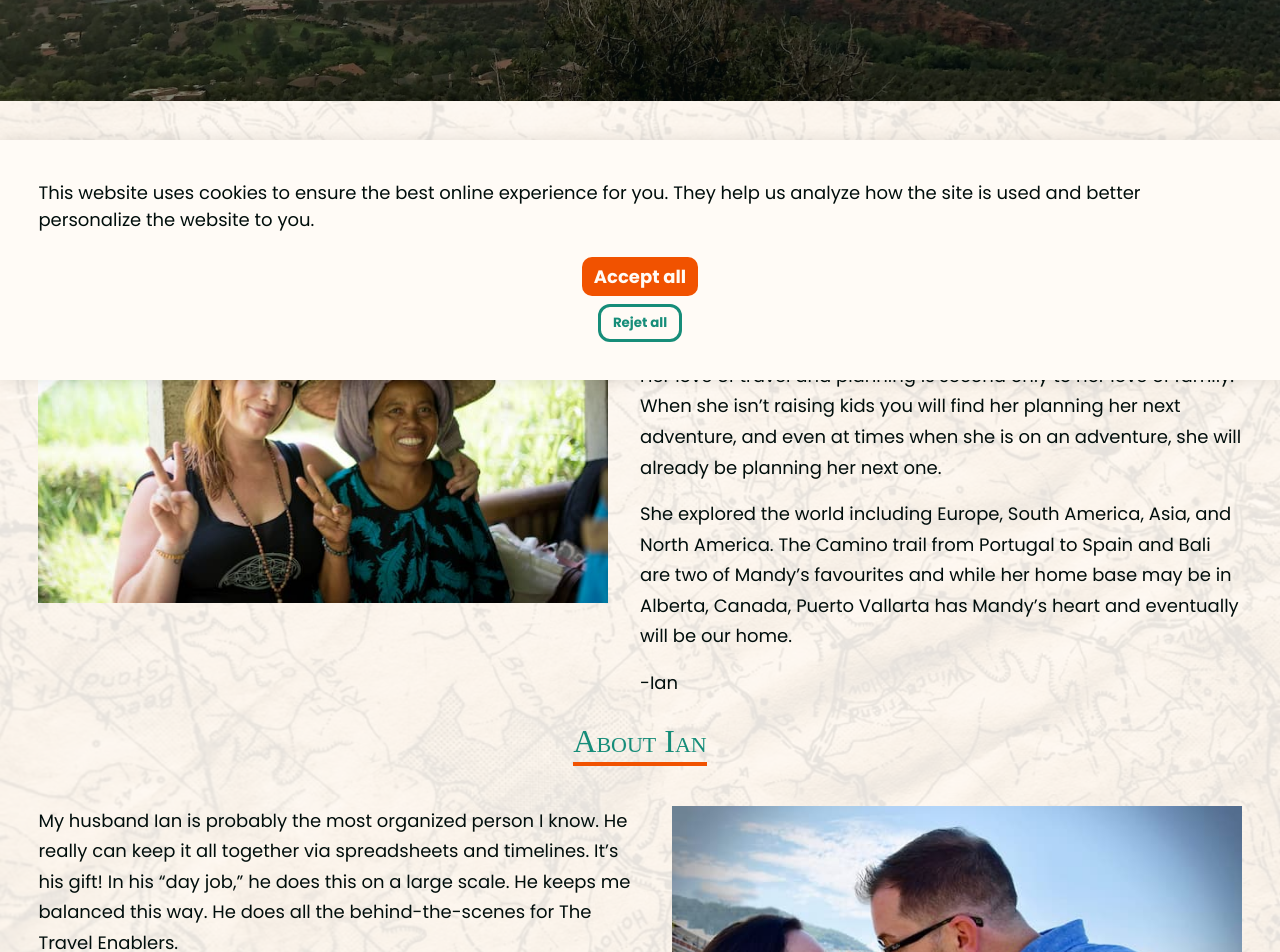
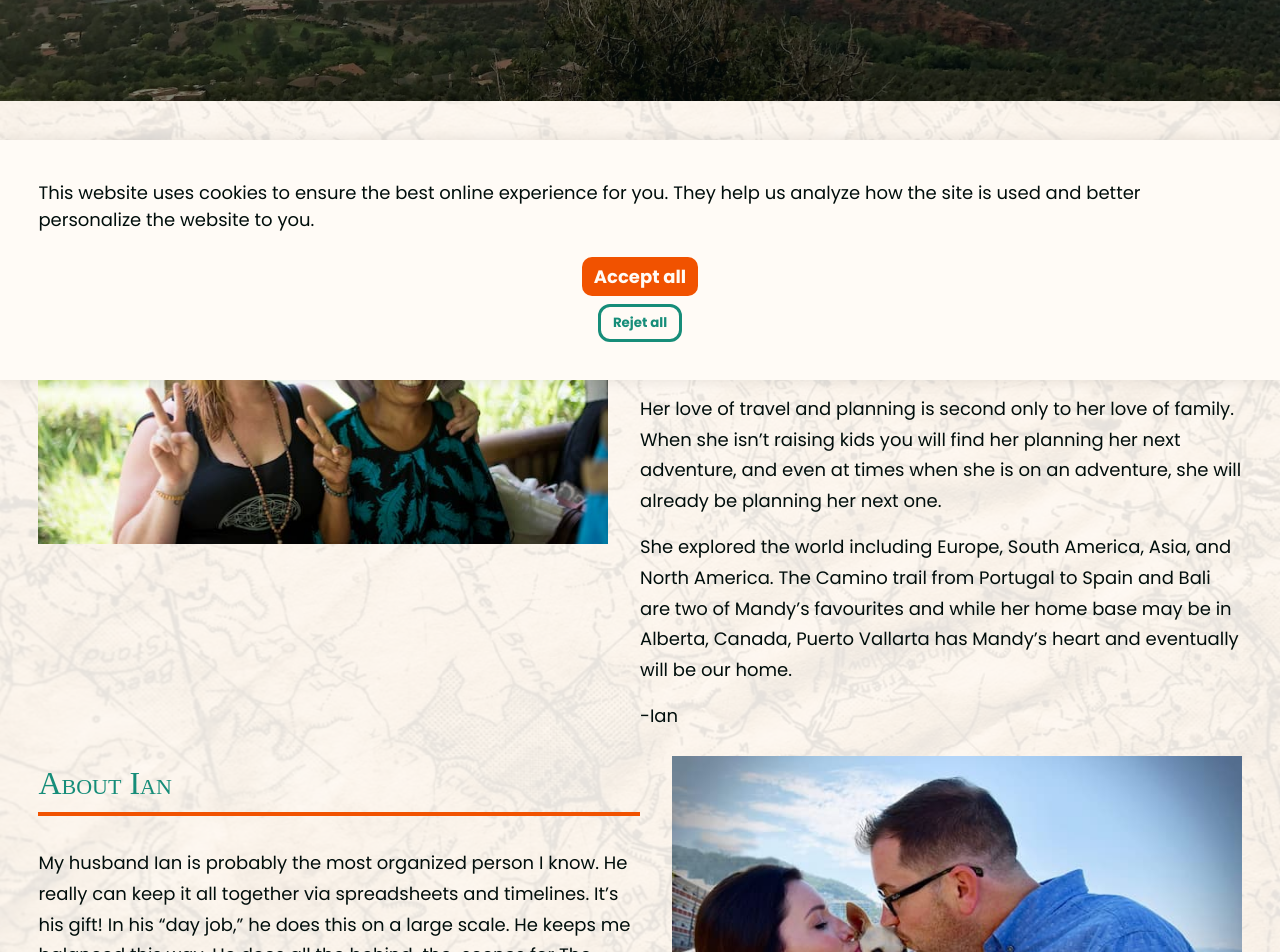
Before and after one commit to katelyngrimoldby/the-travel-enablers, a Next.js app: page /about in a window 1280 px wide. Shown: the part 420-1372 px from the top of the page. Built offline with nearby package versions, Linux system fonts and the light colour scheme; a web font is replaced by a local one.

Commit message:
Tweak header placement

```diff
--- a/pages/about.tsx
+++ b/pages/about.tsx
@@ -36,12 +36,14 @@ const About: NextPage = () => {
         </Hero>
         <WhiteBack>
           <section id="Mandy" className={styles.section}>
-            <h2>About Mandy</h2>
+
             <div className={styles.left}>
               <div className={styles.imgWrapper}>
                 <Image src={mandy} alt="Mandy on a boat" />
               </div>
+
               <div className={styles.textWrapper}>
+              <h2>About Mandy</h2>
                 <p>
                   Mandy is a mother of two and wife, she balances running her
                   business as a yoga teacher, yoga retreat host, and yoga
@@ -66,12 +68,13 @@ const About: NextPage = () => {
             </div>
           </section>
           <section id="Ian" className={styles.section}>
-            <h2>About Ian</h2>
+
             <div className={styles.right}>
               <div className={styles.imgWrapper}>
                 <Image src={ian} alt="Ian in a restaurant" />
               </div>
               <div className={styles.textWrapper}>
+              <h2>About Ian</h2>
                 <p>
                   My husband Ian is probably the most organized person I know.
                   He really can keep it all together via spreadsheets and
```
